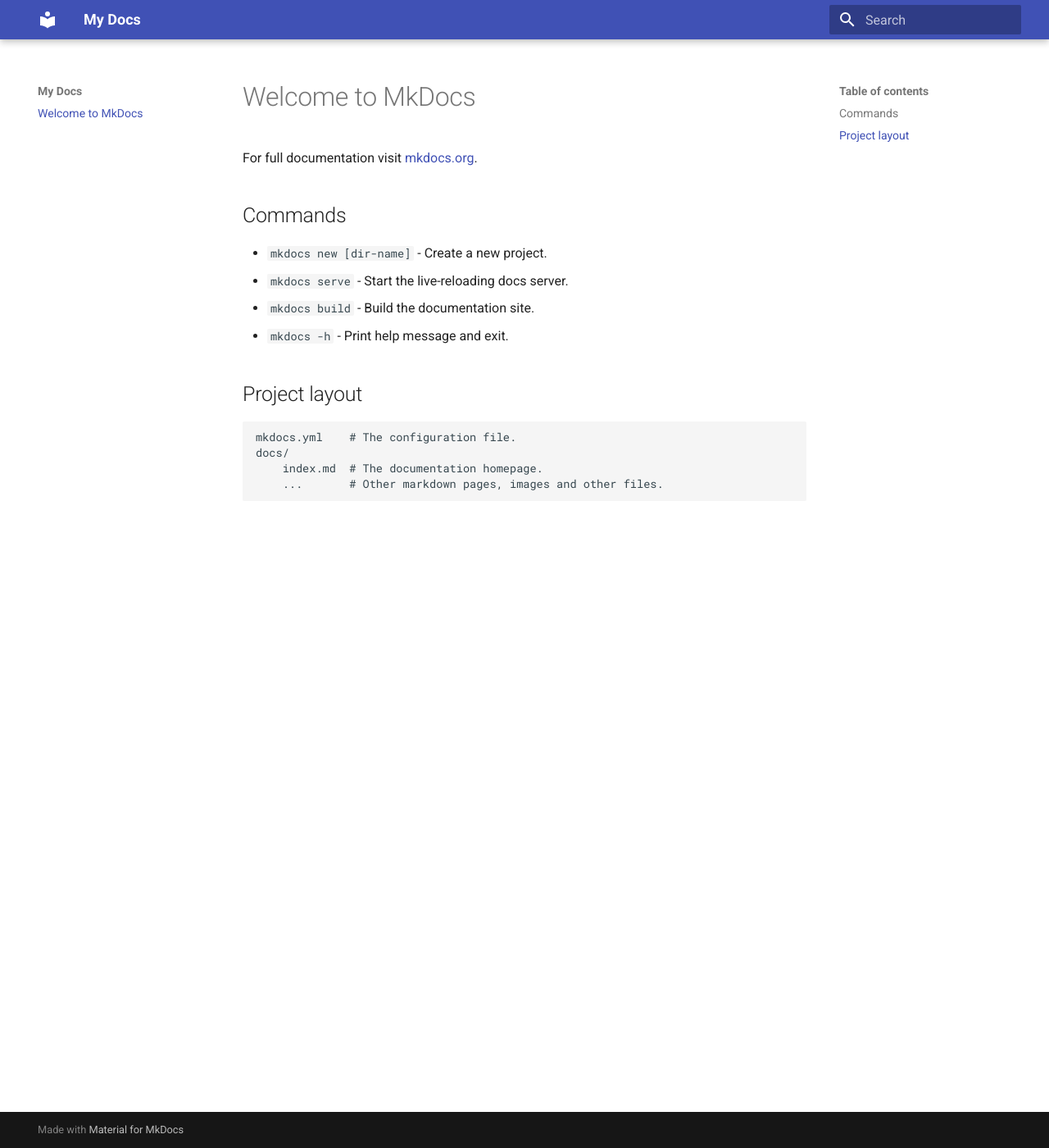
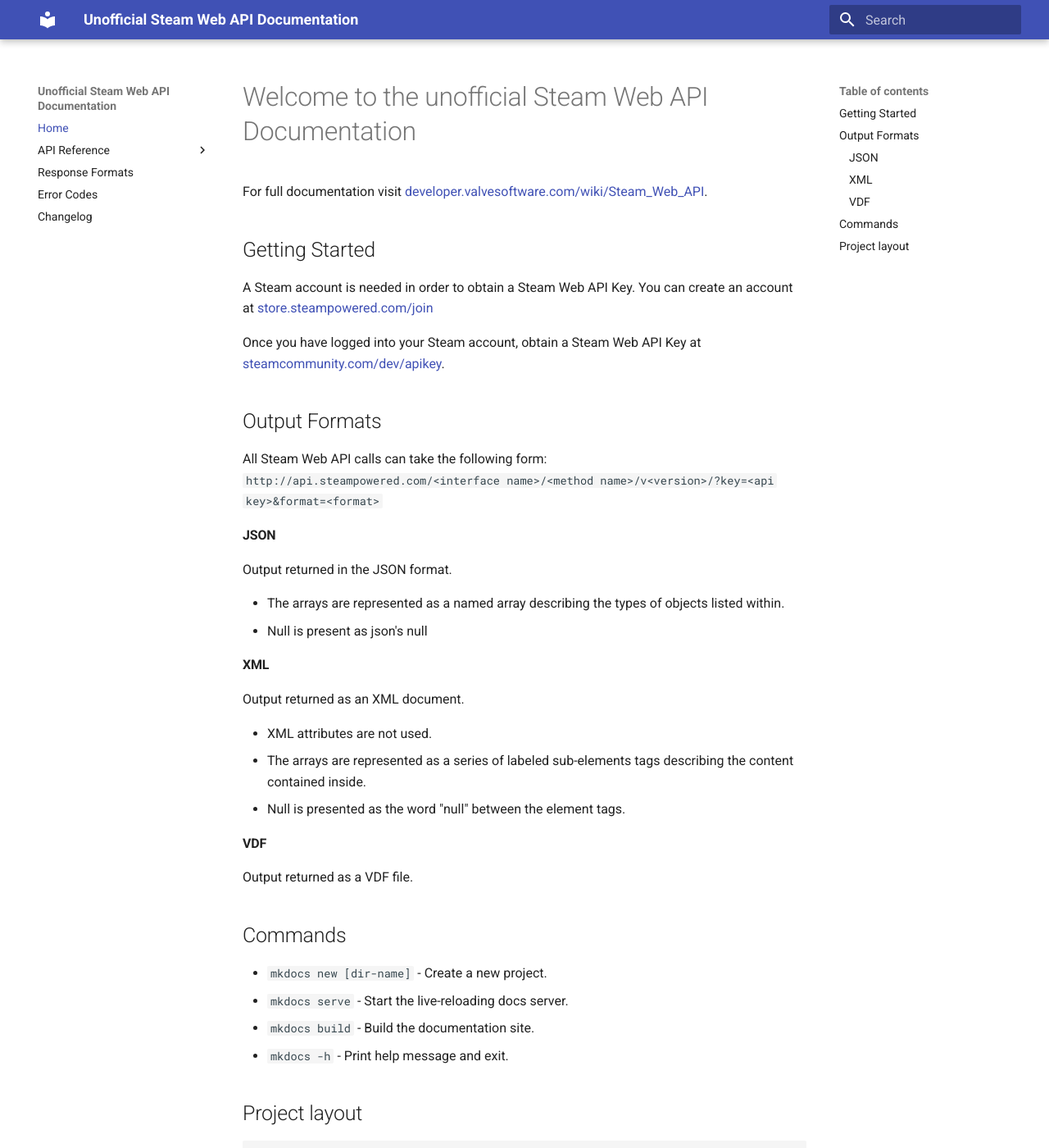
Before and after one commit to hwittle/steam-web-api-docs, an MkDocs documentation site: the page built from docs/index.md, in a window 1280 px wide and 1400 px high. Shown: the whole window at 82% size. Built offline with MkDocs 1.6.1 and Material for MkDocs 9.7.7, drawn with Linux system fonts in a browser that asks for light colours.

Commit message:
Added nav and pages

```diff
--- a/docs/index.md
+++ b/docs/index.md
@@ -1,6 +1,29 @@
-# Welcome to MkDocs
+# Welcome to the unofficial Steam Web API Documentation
 
-For full documentation visit [mkdocs.org](https://www.mkdocs.org).
+For full documentation visit [developer.valvesoftware.com/wiki/Steam_Web_API](https://developer.valvesoftware.com/wiki/Steam_Web_API).
+
+## Getting Started
+A Steam account is needed in order to obtain a Steam Web API Key. You can create an account at [store.steampowered.com/join](https://store.steampowered.com/join)
+
+Once you have logged into your Steam account, obtain a Steam Web API Key at [steamcommunity.com/dev/apikey](https://steamcommunity.com/dev/apikey).
+
+## Output Formats
+All Steam Web API calls can take the following form:
+`http://api.steampowered.com/<interface name>/<method name>/v<version>/?key=<api key>&format=<format>`
+#### JSON
+Output returned in the JSON format.
+
+- The arrays are represented as a named array describing the types of objects listed within.
+- Null is present as json's null
+
+#### XML
+Output returned as an XML document.
+
+- XML attributes are not used.
+- The arrays are represented as a series of labeled sub-elements tags describing the content contained inside.
+- Null is presented as the word "null" between the element tags.
+#### VDF
+Output returned as a VDF file.
 
 ## Commands
 
--- a/mkdocs.yml
+++ b/mkdocs.yml
@@ -1,4 +1,17 @@
-site_name: My Docs
-site_url: https://example.com
+site_name: Unofficial Steam Web API Documentation
+site_url: https://hwittle.github.io/steam-web-api-docs/
 theme:
   name: material
+nav:
+  - Home: index.md
+  - API Reference:
+      - GetPlayerSummaries: getplayersummaries.md
+      - GetFriendList: get-friend-list.md
+      - GetPlayerAchievements: get-player-achievements.md
+      - GetOwnedGames: get-owned-games.md
+      - GetRecentlyPlayedGames: get-recently-played-games.md
+  - Response Formats: response-formats.md
+  - Error Codes: error-codes.md
+  - Changelog: changelog.md
+markdown_extensions:
+  - toc:
```
Also changed, not shown: README.md (+1 -1 lines), docs/get-friend-list.md (added), docs/get-owned-games.md (added), docs/get-player summaries.md (added), docs/get-player-achievements.md (added), docs/get-recently-played-games.md (added), 1 other file.
